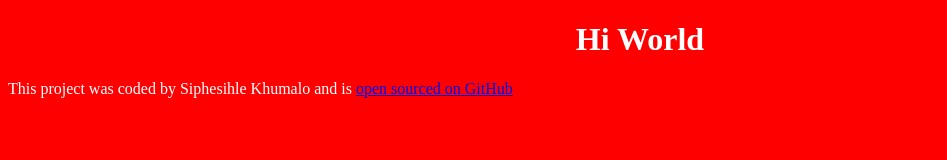
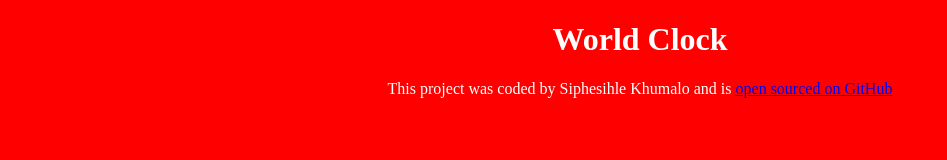
Before and after one commit to SiphesihleKhumalo/week2-project, a plain HTML site: page index.html in a window 1280 px wide. Shown: the whole page, without its empty margins (0-947 px from the left). Drawn offline with Linux system fonts and the light colour scheme.

Commit message:
Added HTML,CSS and JS

```diff
--- a/index.html
+++ b/index.html
@@ -7,10 +7,13 @@
     <link rel="stylesheet" href="style.css" />
   </head>
   <body>
-    <h1>Hi World</h1>
+    <h1>World Clock</h1>
     <footer>
       This project was coded by Siphesihle Khumalo and is
-      <a href="http://" target="_blank" rel="noopener noreferrer">
+      <a
+        href="https://github.com/siphesihlekhumalo/week2-project"
+        target="_blank"
+      >
         open sourced on GitHub</a
       >
     </footer>
--- a/style.css
+++ b/style.css
@@ -5,3 +5,6 @@ body {
 h1 {
   text-align: center;
 }
+footer {
+  text-align: center;
+}
```
